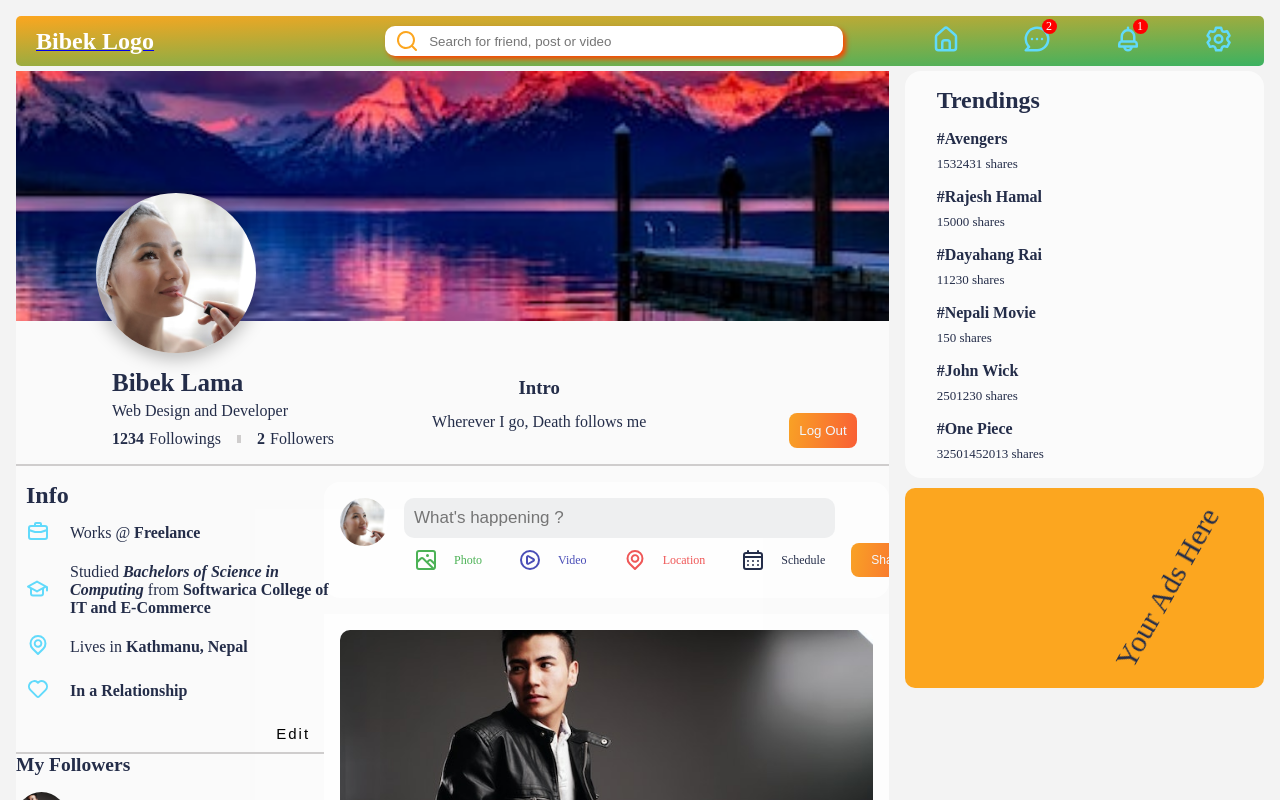
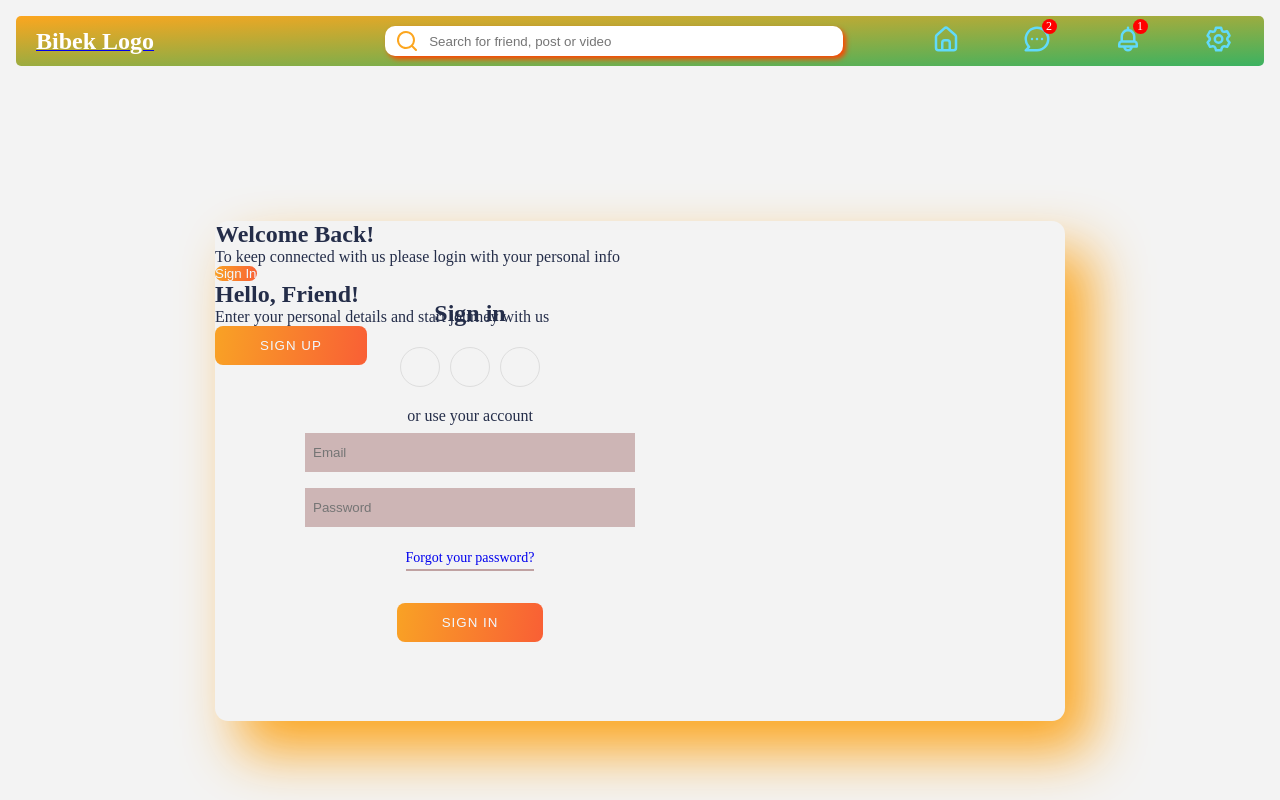
Before and after one commit to bikuu/Social-Media-App-MERN, a React (Create React App) app: page / in a window 1280 px wide. Shown: the top 800 px of the page. Built offline with nearby package versions, Linux system fonts and the light colour scheme; the HTML template or start-up script is replaced by a standard one.

Commit message:
created login form styling not finished

```diff
--- a/src/App.js
+++ b/src/App.js
@@ -1,14 +1,16 @@
 import "./App.css";
 import Home from "./pages/home/Home";
 import Topbar from "./components/topbar/Topbar";
-import Profile from "./pages/home/profile/Profile";
+import Profile from "./pages/profile/Profile";
+import Auth from "./pages/auth/Auth";
 
 function App() {
   return (
     <div className="App">
       <Topbar />
       {/* <Home /> */}
-      <Profile />
+      {/* <Profile /> */}
+      <Auth />
     </div>
   );
 }
--- /dev/null
+++ b/src/components/signUpForm/SignUpForm.css
@@ -0,0 +1,175 @@
+.signUpContainer {
+  height: 100vh;
+  display: grid;
+  place-content: center;
+}
+
+.container-wrapper {
+  position: relative;
+  width: 850px;
+  height: 500px;
+  box-shadow: 25px 30px 55px var(--orange);
+  border-radius: 13px;
+  overflow: hidden;
+}
+
+.form-container {
+  position: absolute;
+  width: 60%;
+  height: 100%;
+  padding: 0 40px;
+  transition: all 0.5s ease-in-out;
+}
+
+.signUp-container {
+  opacity: 0;
+  z-index: 1;
+}
+.signIn-container {
+  z-index: 2;
+}
+
+.form-container > form {
+  height: 100%;
+  display: flex;
+  flex-direction: column;
+  align-items: center;
+  justify-content: center;
+  padding: 0 50px;
+}
+
+.social-container {
+  margin: 20px 0;
+}
+
+.social-container a {
+  border: 1px solid #ddd;
+  border-radius: 50%;
+  display: inline-flex;
+  justify-content: center;
+  align-items: center;
+  margin: 0 5px;
+  height: 40px;
+  width: 40px;
+}
+.form-container > span {
+  font-size: 12px;
+}
+
+.form-container .infield {
+  position: relative;
+  margin: 8px 0;
+  width: 100%;
+}
+
+.form-container .infield .input {
+  width: 100%;
+  padding: 12px 8px;
+  background: #cdb5b5;
+  border: none;
+  outline: none;
+}
+
+.form-container .infield .label {
+  position: absolute;
+  left: 50%;
+  top: 100%;
+  transform: translateX(-50%);
+  width: 0%;
+  height: 2px;
+  background: var(--orange);
+  transition: 0.3s;
+}
+.input:focus ~ .label {
+  width: 100%;
+}
+
+.forgot {
+  font-size: 14px;
+  text-decoration: none;
+  margin: 15px 0;
+  padding-bottom: 3px;
+  border-bottom: 2px solid #c0a2a2;
+}
+
+.signUp-btn {
+  padding: 12px 45px;
+  letter-spacing: 1px;
+  text-transform: uppercase;
+}
+
+.form-container .signUp-btn {
+  margin-top: 17px;
+}
+
+/* .form-container .signUp-btn:hover {
+  background: #fff;
+  color: var(--orange);
+} */
+.overlay-container {
+  position: absolute;
+  top: 0;
+  left: 60%;
+  width: 40%;
+  height: 100%;
+  overflow: hidden;
+  transition: transform 0.6s ease-in-out;
+  z-index: 9;
+}
+
+.overlayBtn {
+  cursor: pointer;
+  position: absolute;
+  left: 50%;
+  top: 30%;
+  transform: translateX(-50%);
+  width: 143.67px;
+  height: 40px;
+  border: 1px solid #fff;
+  background: transparent;
+  border-radius: 20px;
+}
+.overlay {
+  position: relative;
+  background: linear-gradient(to bottom right, var(--orange), rgb(59, 178, 97));
+  color: #fff;
+  left: -150%;
+  height: 100%;
+  width: 250%;
+  transition: transform 0.6s ease-in-out;
+}
+.overlay-panel {
+  position: absolute;
+  display: flex;
+  align-items: center;
+  justify-content: center;
+  flex-direction: column;
+  padding: 0 40px;
+  text-align: center;
+  height: 100%;
+  width: 340px;
+  transition: 0.6s ease-in-out;
+}
+.overlay-left {
+  right: 60%;
+  transform: translateX(-12%);
+}
+.overlay-right {
+  right: 0%;
+  transform: translateX(0%);
+}
+
+.overlay-panel h2 {
+  color: #fff;
+}
+.overlay-panel > p {
+  font-size: 14px;
+  font-weight: 300;
+  line-height: 20px;
+  letter-spacing: 0.5px;
+  margin: 25px 0 35px;
+}
+.overlay-panel .signUp-btn {
+  /* border: none; */
+  background: transparent;
+}
--- /dev/null
+++ b/src/components/signUpForm/SignUpForm.jsx
@@ -0,0 +1,95 @@
+import React from "react";
+import "./SignUpForm.css";
+const SignUpForm = () => {
+  return (
+    <div className="signUpContainer" id="container">
+      <div className="container-wrapper">
+        <div className="form-container signUp-container">
+          <form action="#">
+            <h2>Create Account</h2>
+            <div className="social-container">
+              <a href="#" className="social">
+                <i className="fab fa-facebook-f"></i>
+              </a>
+              <a href="#" className="social">
+                <i className="fab fa-google-plus-g"></i>
+              </a>
+              <a href="#" className="social">
+                <i className="fab fa-linkedin-in"></i>
+              </a>
+            </div>
+            <span>or use your email for registration</span>
+            <div className="infield">
+              <input type="text" placeholder="Name" className="input" />
+              <label className="label"></label>
+            </div>
+            <div className="infield">
+              <input
+                type="email"
+                placeholder="Email"
+                name="email"
+                className="input"
+              />
+              <label className="label"></label>
+            </div>
+            <div className="infield">
+              <input type="password" placeholder="Password" className="input" />
+              <label className="label"></label>
+            </div>
+            <button className="btn signUp-btn">Sign Up</button>
+          </form>
+        </div>
+        <div className="form-container signIn-container">
+          <form action="#">
+            <h2>Sign in</h2>
+            <div className="social-container">
+              <a href="#" className="social">
+                <i className="fab fa-facebook-f"></i>
+              </a>
+              <a href="#" className="social">
+                <i className="fab fa-google-plus-g"></i>
+              </a>
+              <a href="#" className="social">
+                <i className="fab fa-linkedin-in"></i>
+              </a>
+            </div>
+            <span>or use your account</span>
+            <div className="infield">
+              <input
+                type="email"
+                placeholder="Email"
+                name="email"
+                className="input"
+              />
+              <label className="label"></label>
+            </div>
+            <div className="infield">
+              <input type="password" placeholder="Password" className="input" />
+              <label className="label"></label>
+            </div>
+            <a href="#" className="forgot">
+              Forgot your password?
+            </a>
+            <button className="btn signUp-btn">Sign In</button>
+          </form>
+        </div>
+        <div className="goTo-container">
+          <div className="goTo">
+            <h2>Welcome Back!</h2>
+            <p>
+              To keep connected with us please login with your personal info
+            </p>
+            <button className="btn">Sign In</button>
+            <div className="goTo-signUp">
+              <h2>Hello, Friend!</h2>
+              <p>Enter your personal details and start journey with us</p>
+              <button className="btn signUp-btn">Sign Up</button>
+            </div>
+          </div>
+        </div>
+      </div>
+    </div>
+  );
+};
+
+export default SignUpForm;
--- /dev/null
+++ b/src/pages/auth/Auth.jsx
@@ -0,0 +1,8 @@
+import React from "react";
+import "./Auth.css";
+import SignUpForm from "../../components/signUpForm/SignUpForm";
+const Auth = () => {
+  return <SignUpForm />;
+};
+
+export default Auth;
--- a/src/pages/home/profile/Profile.jsx
+++ b/src/pages/profile/Profile.jsx
@@ -1,6 +1,6 @@
 import "./Profile.css";
-import RightSide from "./../../../components/rightSide/RightSide";
-import NewProfileSide from "../../../components/newProfileSide/NewProfileSide";
+import RightSide from "../../components/rightSide/RightSide";
+import NewProfileSide from "../../components/newProfileSide/NewProfileSide";
 const Profile = () => {
   return (
     <div className="Profile">
```
Also changed, not shown: src/pages/auth/Auth.css (added), src/pages/profile/Profile.css (renamed from src/pages/home/profile/Profile.css).
